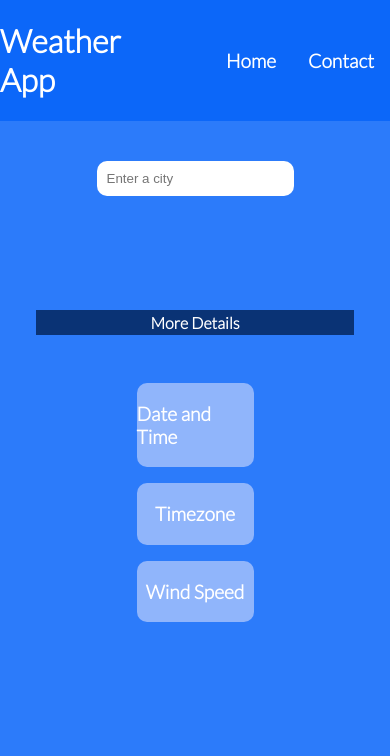
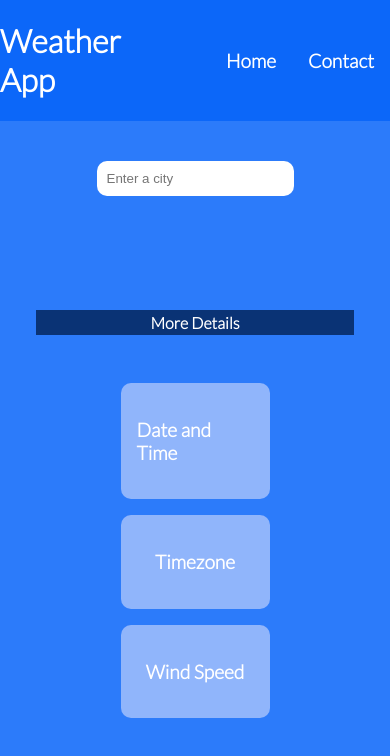
Before and after one commit to altontonn/Weather-App, a React (Create React App) app: page / in a window 390 px wide. Shown: the top 756 px of the page. Built offline with nearby package versions, Linux system fonts and the light colour scheme.

Commit message:
add css padding

```diff
--- a/src/App.css
+++ b/src/App.css
@@ -122,10 +122,17 @@ ul li a {
 
   .left {
     margin-bottom: 1rem;
+    padding: 1rem;
   }
 
   .middle {
     margin-bottom: 1rem;
+    padding: 1rem;
+  }
+
+  .right {
+    margin-bottom: 1rem;
+    padding: 1rem;
   }
 }
 
```
